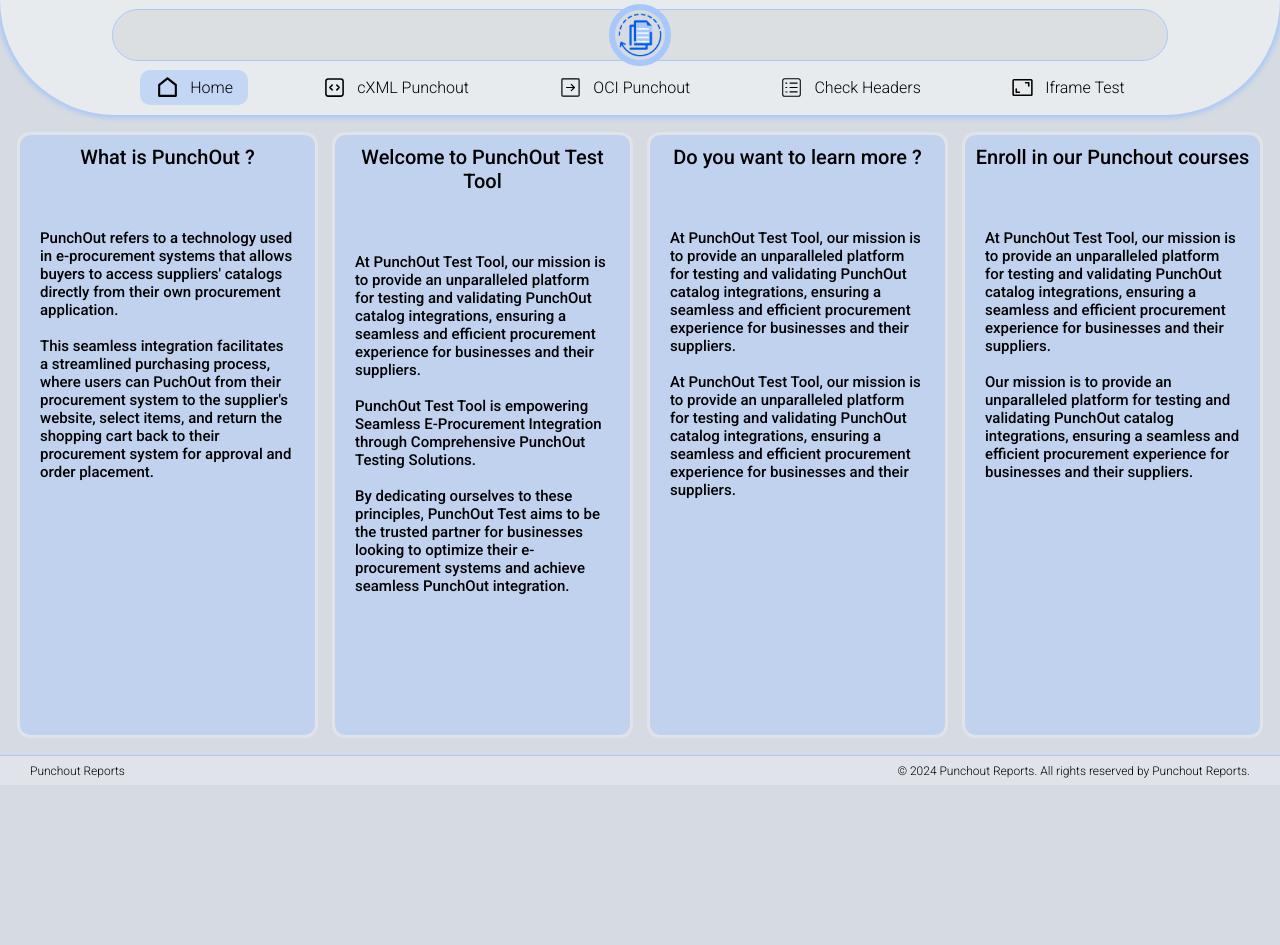
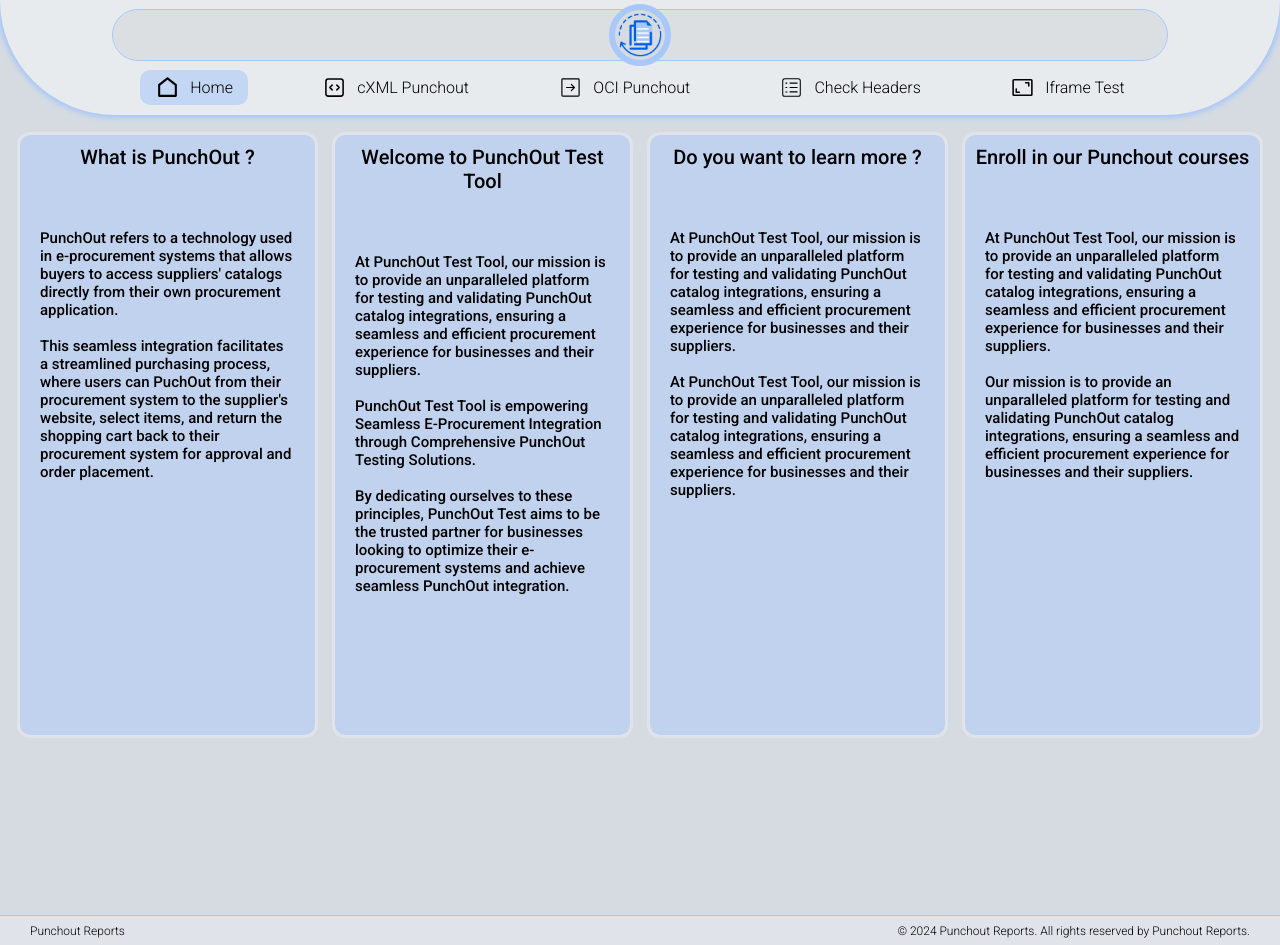
Before and after one commit to Flexif/punchoutcheck, a Next.js app: page / in a window 1280 px wide. Before the commit the page ends 800 px from the top, so only its background shows below. Built offline with nearby package versions, Linux system fonts and the light colour scheme.

Commit message:
Update in main.module.css

```diff
--- a/eslint.config.mjs
+++ b/eslint.config.mjs
@@ -1,5 +1,6 @@
 // eslint.config.mjs
 import { FlatCompat } from '@eslint/eslintrc';
+import unusedImports from 'eslint-plugin-unused-imports';
 import path from 'path';
 import globals from 'globals';
 import { createRequire } from 'module'; // Allows loading CommonJS modules
@@ -13,6 +14,8 @@ const compat = new FlatCompat({
 
 export default [
   {
+
+    plugins: {},
     // Specify file patterns for JavaScript and JSX files only
     ignores: [
       '**/*.gz',
--- a/package.json
+++ b/package.json
@@ -31,6 +31,7 @@
     "eslint-config-prettier": "^9.1.0",
     "eslint-define-config": "^2.1.0",
     "eslint-plugin-prettier": "^5.2.1",
+    "eslint-plugin-unused-imports": "^4.1.4",
     "prettier": "^3.3.3"
   },
   "prettier": {
--- a/src/app/ui/main/main.module.css
+++ b/src/app/ui/main/main.module.css
@@ -1,13 +1,13 @@
 .container {
   display: flex;
   flex-direction: column;
+  min-height: 100vh;
 }
 .navbar {
   display: flex;
   justify-content: center;
   width: 100%;
   padding: 10px 20px;
-  flex: 0.5;
   background-color: var(--bgLight);
   box-shadow: 0 0 5px 3px var(--iconHover);
   border-bottom-right-radius: 150px;
@@ -19,6 +19,7 @@
 .content {
   padding: 20px;
   flex: 6;
+  min-height: 100vh;
 }
 
 .footer {
```
Also changed, not shown: 1 other file (tests, documents, lock files or other folders).
